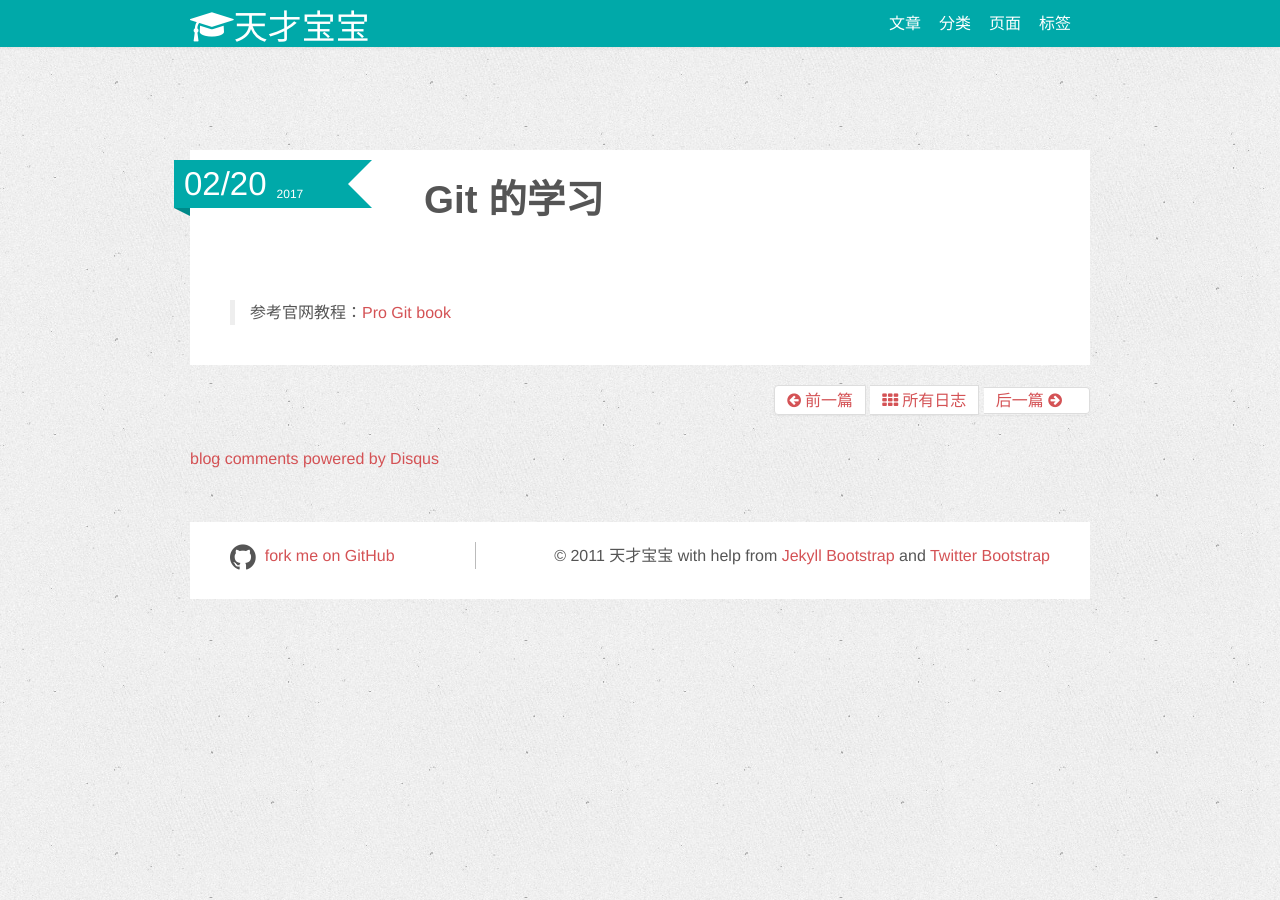
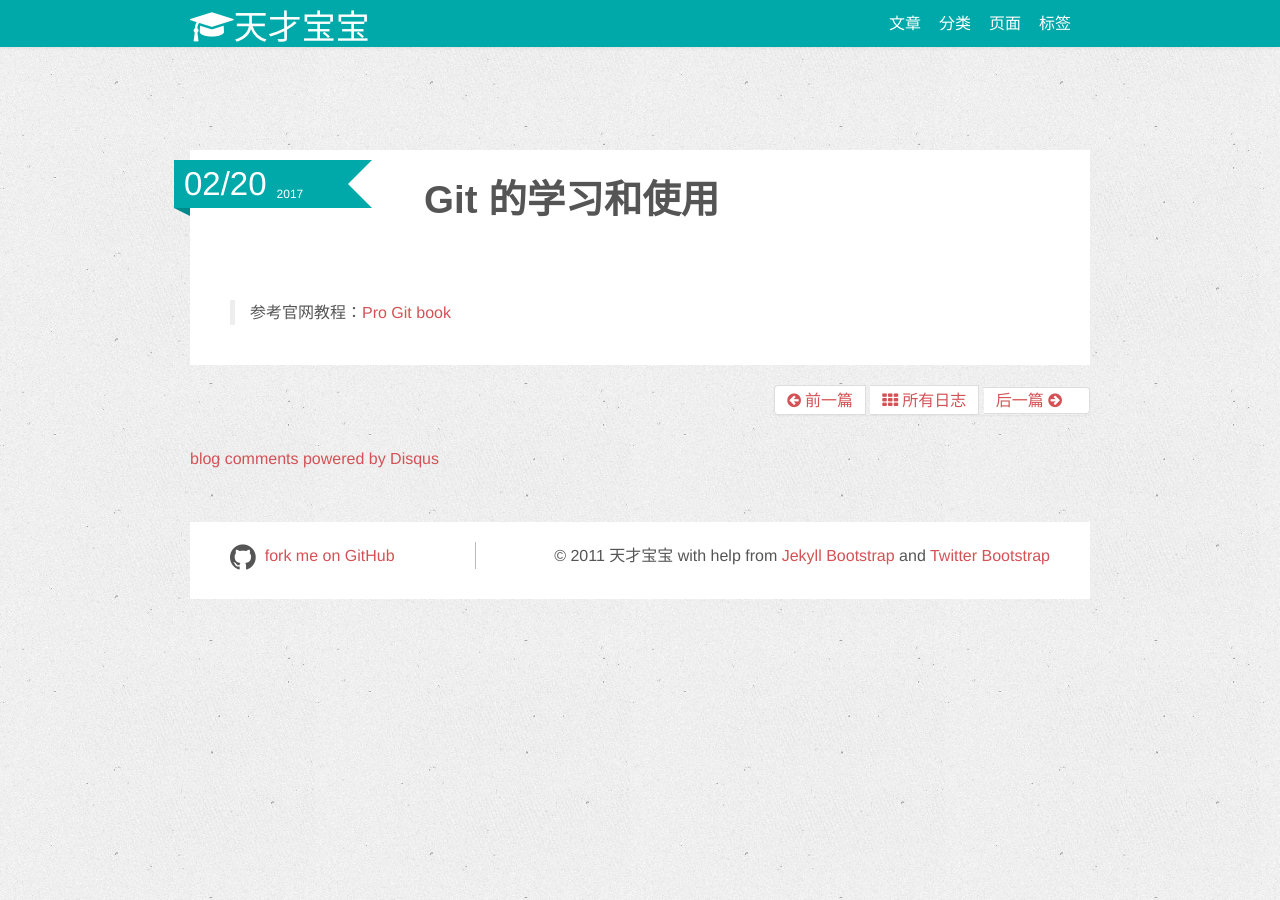
Before and after one commit to wanlp10/wuchao.github.io, a Jekyll site: the page built from _posts/2017-02-20-Git的学习和使用.md, in a window 1280 px wide. Built offline with Jekyll 4.4.1, drawn with Linux system fonts in a browser that asks for light colours; nearby versions of some CDN libraries; Markdown is read by kramdown in place of the engine named in the settings; comment, search, counter and statistics services are not loaded.

Commit message:
initial commit

```diff
--- a/_posts/2017-02-20-Git的学习.md
+++ b/_posts/2017-02-20-Git的学习和使用.md
@@ -1,12 +1,12 @@
 ---
 layout: post
-title: Git 的学习
+title: Git 的学习和使用
 category : [JavaEE]
 tagline: "Supporting tagline"
 tags : [Git]
 ---
 {% include JB/setup %}
-# Git 的学习
+# Git 的学习和使用
 ---
 
 > 参考官网教程：[Pro Git book ](https://git-scm.com/book/zh/v2)
```
Also changed, not shown: _posts/2015-12-05-HTML学习.md (renamed from _posts/2016-01-01-HTML学习.md), _posts/linux_shell/2015-12-02-Shell.md (renamed from _posts/linux_shell/2015-12-01-Shell.md).
